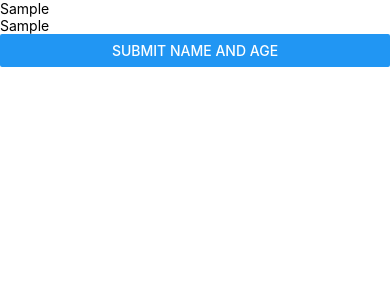
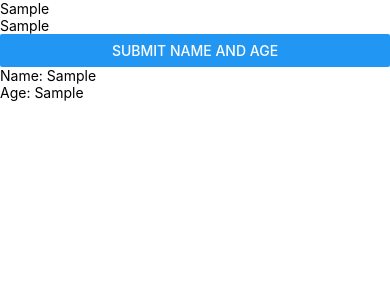
Before and after one commit to jminterwebs/nameLister, a React Native app: screen / in a window 390 px wide. Both pictures are taken after typing "Sample", "Sample" into the empty fields and a click on the button "SUBMIT NAME AND AGE". Shown: the top 300 px of the page. Built offline with nearby package versions, Linux system fonts and the light colour scheme.

Commit message:
list names

```diff
--- a/App.js
+++ b/App.js
@@ -10,7 +10,7 @@ import React, {useState} from 'react';
 import {
   SafeAreaView,
   View,
-  Text, TextInput, Button
+  Text, TextInput, Button, FlatList
 
 } from 'react-native';
 
@@ -33,9 +33,8 @@ const App: () => React$Node = () => {
   }
 
   return (
-    <View>
-      <SafeAreaView>
-        <View>
+    <SafeAreaView>
+      <View>
         <TextInput
           placeholder="Enter Name:"
           onChangeText={(text) => handleNameChange(text)}
@@ -44,14 +43,22 @@ const App: () => React$Node = () => {
           placeholder="Enter Age"
           onChangeText={(text) => handleAgeChange(text)}
         />
-        <Button
-          title="Submit Name and Age"
-          onPress={addPerson}
+        <Button title="Submit Name and Age" onPress={addPerson} />
+      </View>
+      <View>
+        <FlatList
+          data={personList}
+          renderItem={(person, index) => (
+            <View key={index}>
+              <Text>Name: {person.item.name}</Text>
+              <Text>Age: {person.item.age}</Text>
+            </View>
+
+          )}
         />
+      </View>
 
-                </View>
-      </SafeAreaView>
-    </View>
+    </SafeAreaView>
   );
 };
 
```
